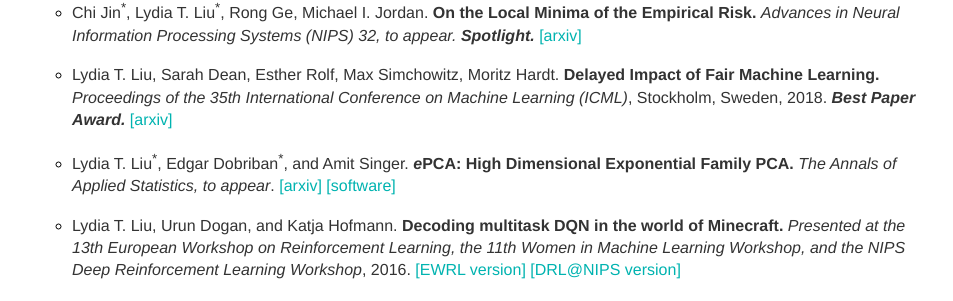
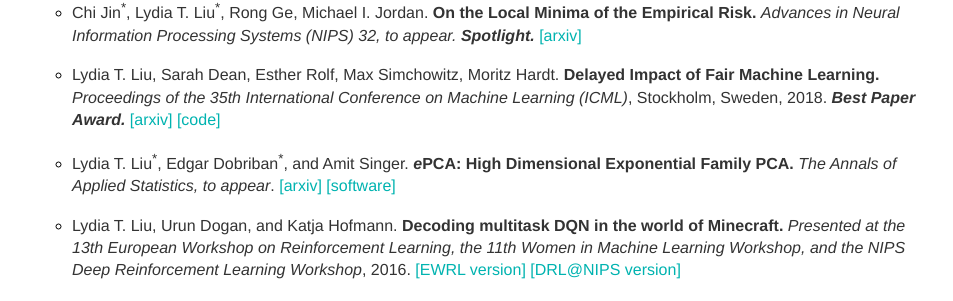
Before and after one commit to serenalwang/serenalwang.github.io, a Jekyll site: the page built from projects.md, in a window 1280 px wide. Shown: the part 229-530 px from the top of the page, without its empty margins (160-1113 px from the left). Built offline with Jekyll 4.4.1, drawn with Linux system fonts in a browser that asks for light colours.

Commit message:
Update projects.md

```diff
--- a/projects.md
+++ b/projects.md
@@ -9,7 +9,7 @@ title: Research
 
 * Chi Jin<sup>\*</sup>, Lydia T. Liu<sup>\*</sup>, Rong Ge, Michael I. Jordan. **On the Local Minima of the Empirical Risk.** *Advances in Neural Information Processing Systems (NIPS) 32, to appear.* ***Spotlight.*** [[arxiv]](https://arxiv.org/abs/1803.09357)
 
-* Lydia T. Liu, Sarah Dean, Esther Rolf, Max Simchowitz, Moritz Hardt. **Delayed Impact of Fair Machine Learning.** *Proceedings of the 35th International Conference on Machine Learning (ICML)*, Stockholm, Sweden, 2018. ***Best Paper Award.*** [[arxiv]](https://arxiv.org/abs/1803.04383)
+* Lydia T. Liu, Sarah Dean, Esther Rolf, Max Simchowitz, Moritz Hardt. **Delayed Impact of Fair Machine Learning.** *Proceedings of the 35th International Conference on Machine Learning (ICML)*, Stockholm, Sweden, 2018. ***Best Paper Award.*** [[arxiv]](https://arxiv.org/abs/1803.04383) [[code]](https://github.com/lydiatliu/delayedimpact)
 
 * Lydia T. Liu<sup>\*</sup>, Edgar Dobriban<sup>\*</sup>, and Amit Singer. ***e*****PCA: High Dimensional Exponential Family PCA.** *The Annals of Applied Statistics, to appear*. [[arxiv]](https://arxiv.org/abs/1611.05550) [[software]](http://github.com/lydiatliu/epca/)
 
```
